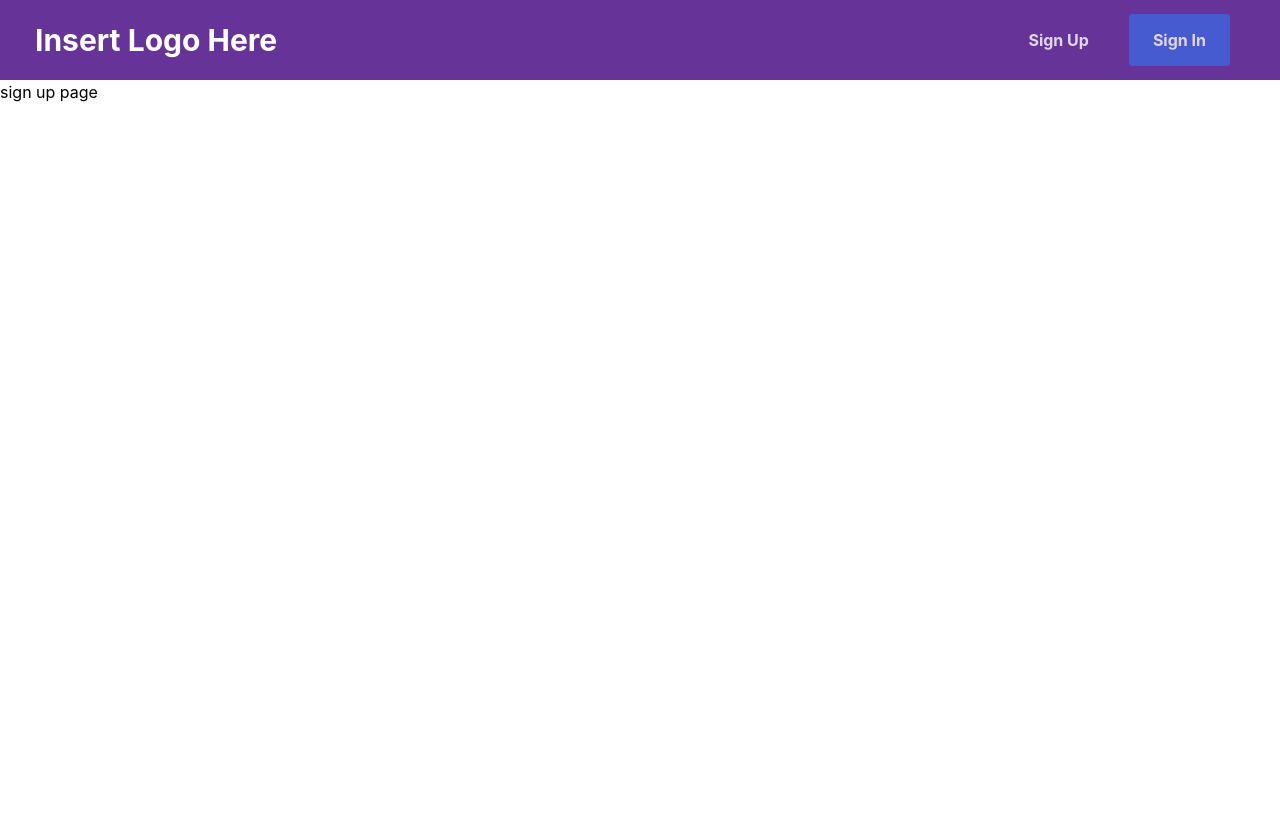
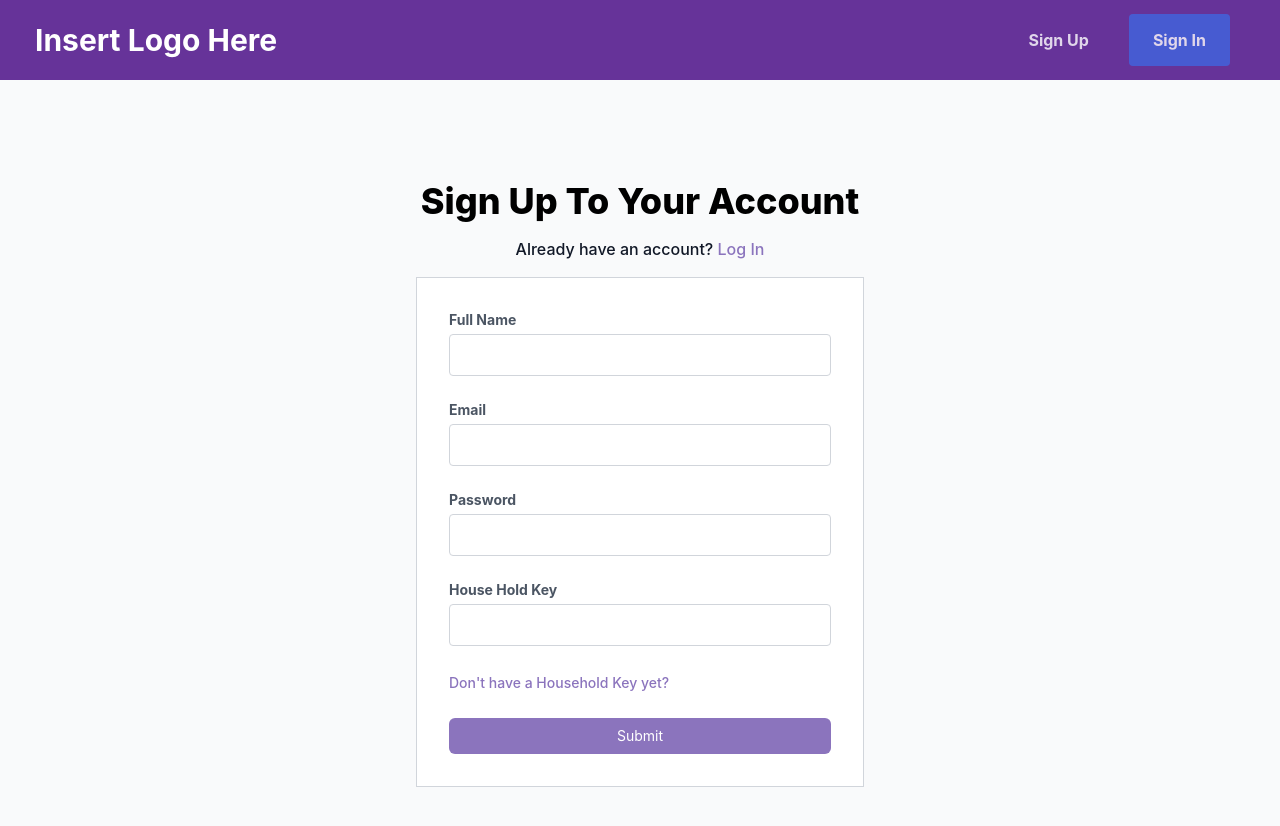
Before and after one commit to Zhou-Ziheng/HouseholdExpensesUI, a React (Create React App) app: page /signup in a window 1280 px wide. Shown: the top 826 px of the page. Before the commit the page ends 800 px from the top, so only its background shows below. Built offline with nearby package versions, Linux system fonts and the light colour scheme.

Commit message:
signup page

```diff
--- a/package.json
+++ b/package.json
@@ -9,6 +9,7 @@
     "react": "^18.2.0",
     "react-dom": "^18.2.0",
     "react-json-pretty": "^2.2.0",
+    "react-router": "^6.3.0",
     "react-router-dom": "^6.3.0",
     "react-scripts": "^5.0.1",
     "web-vitals": "^2.1.4"
--- a/src/components/Signup/Signup.jsx
+++ b/src/components/Signup/Signup.jsx
@@ -1,8 +1,42 @@
 const Signup = () => {
   return (
-    <div>
-      <h2>sign up page</h2>
+    <div className='h-[800px] bg-gray-50 flex flex-col justify-center'>
+    <div className='max-w-md w-full mx-auto'>
+        <div className='text-center font-extrabold text-4xl py-2'> Sign Up To Your Account </div>
+        <div className='text-l font-medium text-gray-900 mt-2 text-center'> Already have an account? <a className="text-[#8b74bd]" href='/signin'>Log In</a></div>
     </div>
+    <div className='max-w-md w-full mx-auto mt-4 bg-white p-8 border border-gray-300'>
+        <form action="" className='space-y-6'>
+            <div>
+                <label htmlFor="" className='text-sm text-left font-bold text-gray-600 block'>Full Name</label>
+                <input type="text" className='w-full p-2 border border-gray-300 rounded mt-1'></input>
+            </div>
+            <div>
+                <label htmlFor="" className='text-sm text-left font-bold text-gray-600 block'>Email</label>
+                <input type="text" className='w-full p-2 border border-gray-300 rounded mt-1'></input>
+            </div>
+            <div>
+                <label htmlFor='' className='text-sm text-left font-bold text-gray-600 block'>Password</label>
+                <input type="password" className='w-full p-2 border border-gray-300 rounded mt-1 '></input>
+            </div>
+            <div>
+                <label htmlFor='' className='text-sm text-left font-bold text-gray-600 block'>House Hold Key</label>
+                <input type="number" className='w-full p-2 border border-gray-300 rounded mt-1 '></input>
+            </div>
+            <div className='flex items-center justify-between'>
+            <div>
+                <a href="/help" className='font-medium text-sm text-[#8b74bd]'>Don't have a Household Key yet?</a>
+            </div>
+            </div>
+            <div>
+                <button className='w-full py-2 px-4 bg-[#8b74bd] hover:bg-[#7953ab] rounded-md text-white text-sm'>Submit</button>
+            </div>
+
+
+
+        </form>
+    </div>
+</div>
   );
 };
 
```
Also changed, not shown: 1 other file (tests, documents, lock files or other folders).
